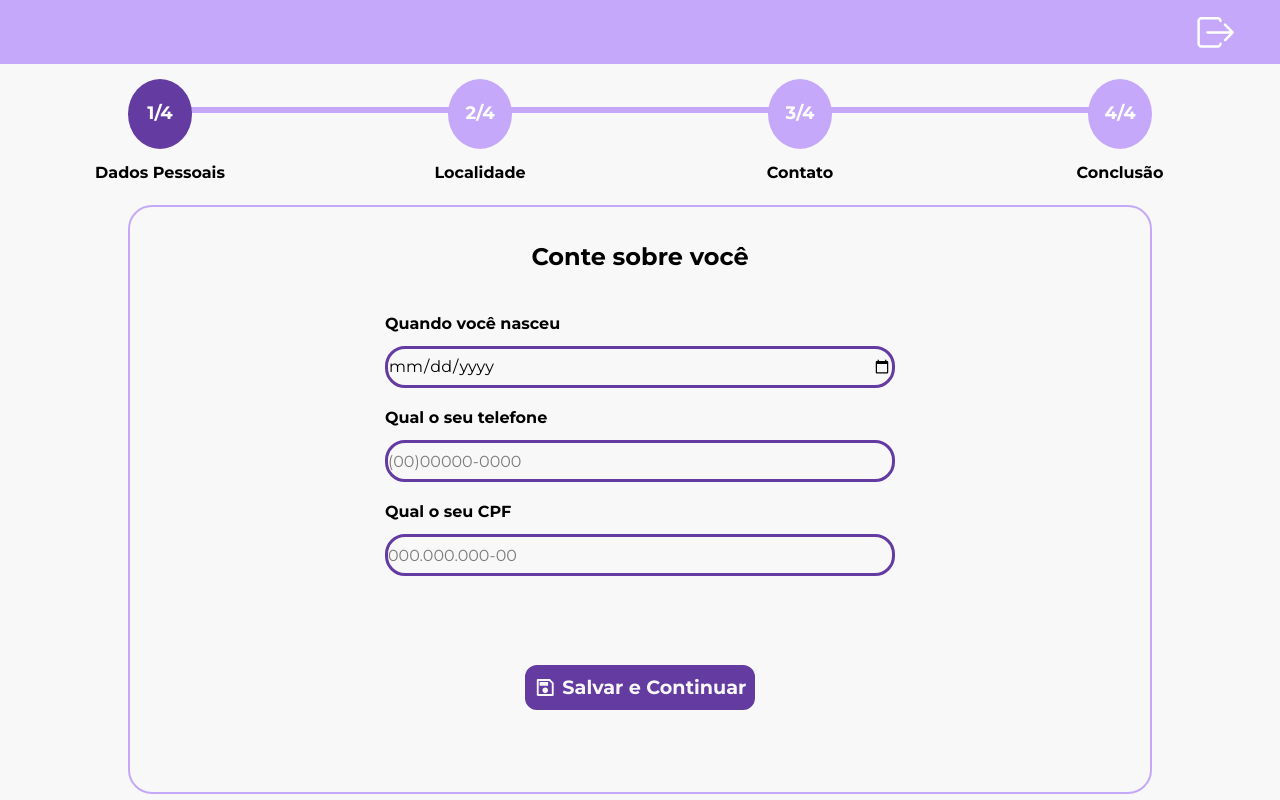
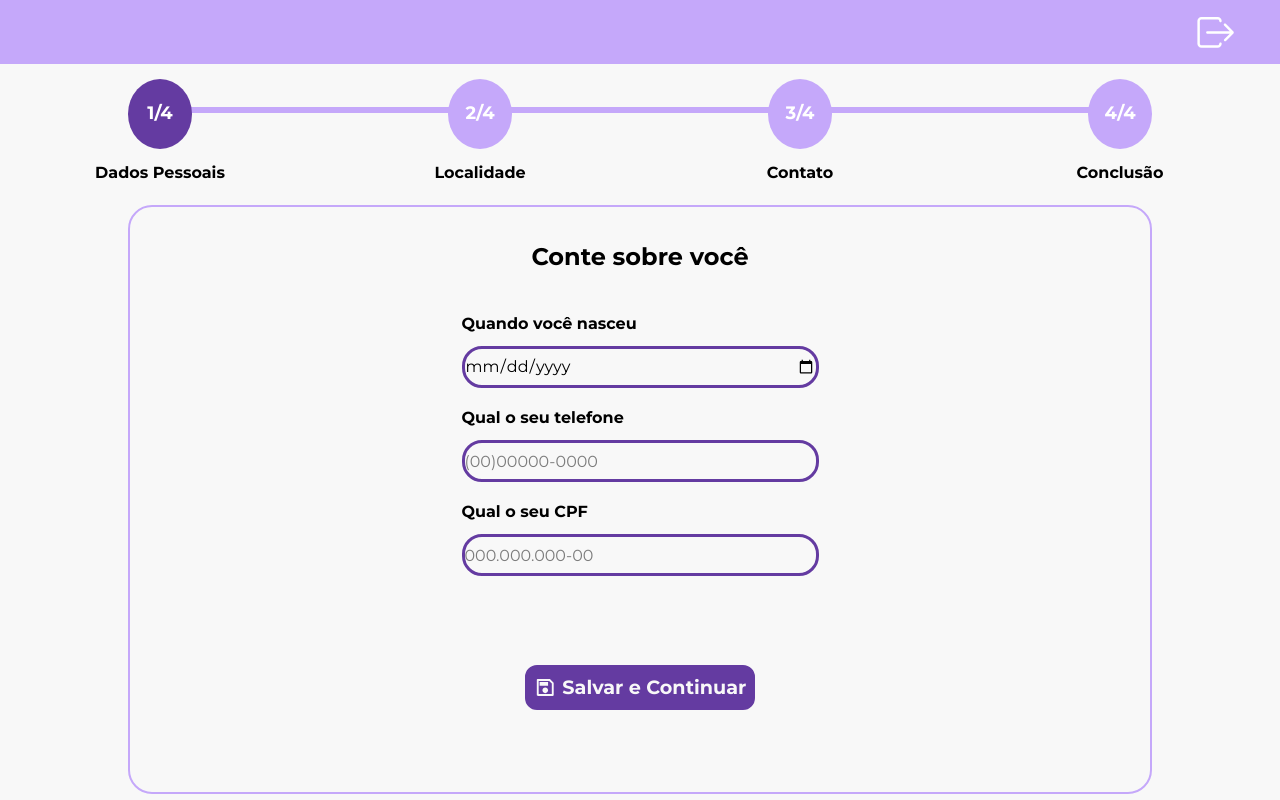
Before and after one commit to CodeSensor-PI/web-psi-rizerio, a React (Vite) app: page /forms in a window 1280 px wide. Built offline with nearby package versions, Linux system fonts and the light colour scheme.

Commit message:
:sparkles: feat:Modificando componentes de input

```diff
--- a/src/pages/sessao/formularioCadastro/step1/DadosPessoais.jsx
+++ b/src/pages/sessao/formularioCadastro/step1/DadosPessoais.jsx
@@ -10,30 +10,27 @@ const DadosPessoais = () => {
             <HeaderDash showSettingsIcon={false} />
             <section className={styles.dados_pessoais}>
                 <StepComponent stepAtual={1} />
-                <MainComponent showBackItem={false}>
+                <MainComponent showBackItem={false} caminhoTela={"/forms/localidade"}>
+                    <div className={styles.inputs_content_dados}>
                         <Input className="flex-col"
                             label="Quando você nasceu"
                             type="date"
                             onChange={(e) => console.log(e.target.value)}
                             placeholder="DD/MM/AAAA"
-                        width="50%"
                         />
                         <Input className="flex-col"
                             label="Qual o seu telefone"
                             type="number"
                             onChange={(e) => console.log(e.target.value)}
                             placeholder="(00)00000-0000"
-                        width="50px"
-
                         />
                         <Input className="flex-col"
                             label="Qual o seu CPF"
                             type="number"
                             onChange={(e) => console.log(e.target.value)}
                             placeholder="000.000.000-00"
-                        width="50%"
-
                         />
+                    </div>
                 </MainComponent>
             </section>
         </>
```
Lines whose indentation alone changed are shown as unchanged.
